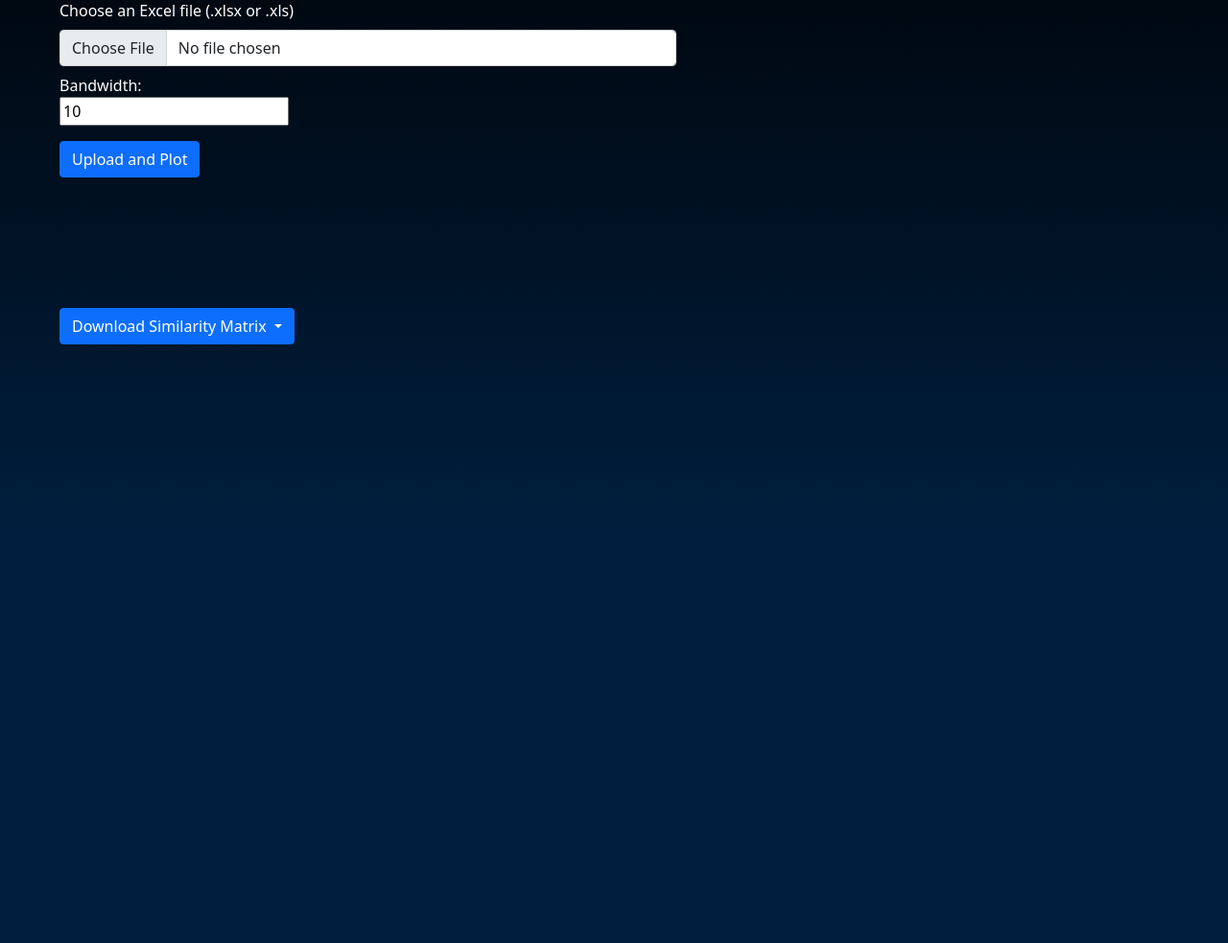
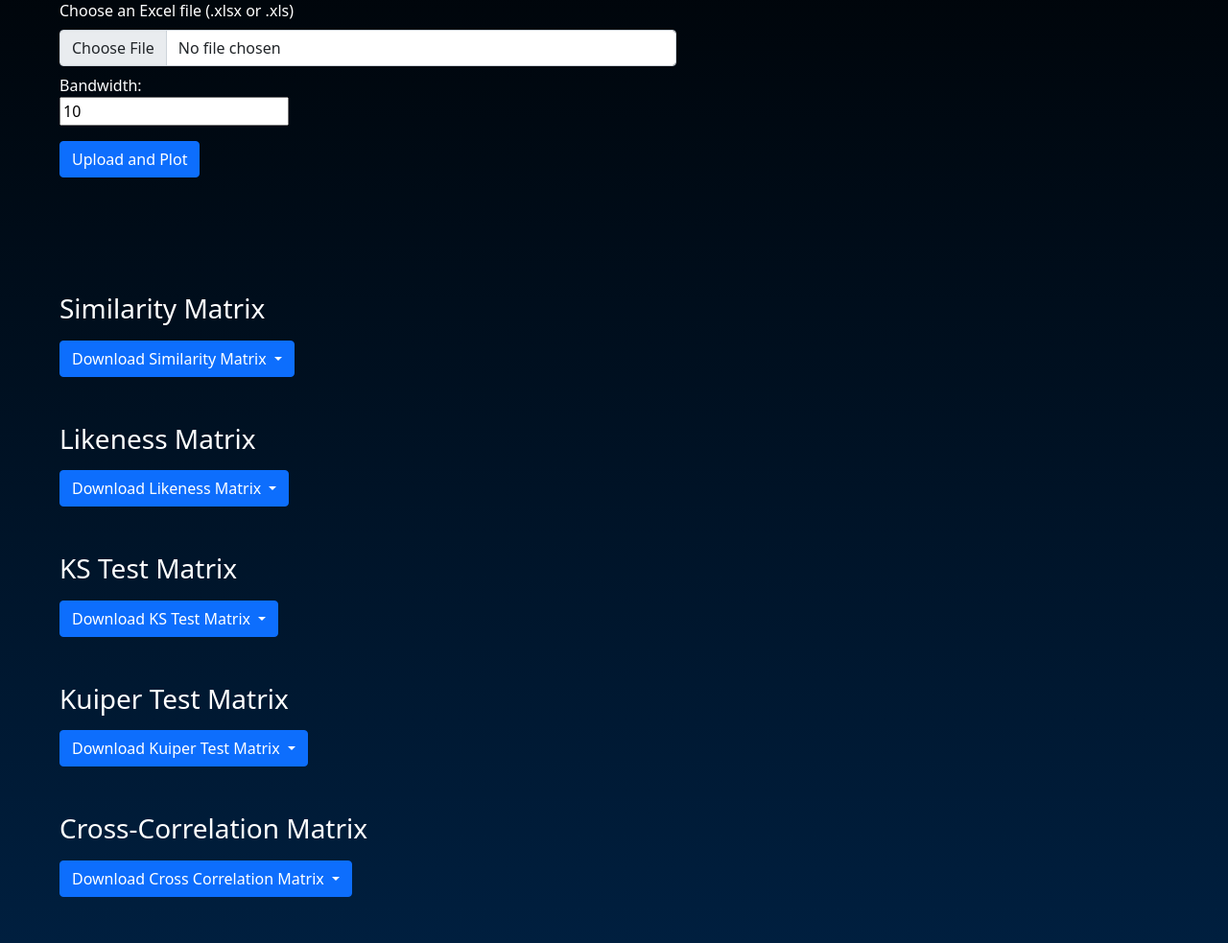
Before and after one commit to nielrya4/DZtools_web, a Flask app: template templates/dz_stats.html in a window 1280 px wide. Shown: the part 221-1204 px from the top of the page at 96% size. Before the commit the page ends 647 px from the top, so only its background shows below. Run offline with Flask 3, Linux system fonts and the light colour scheme; the template is opened without the code that fills it, so the values that code supplies are empty.

Commit message:
Implemented measures.py Added basic test functionality to dz_stats.html

```diff
--- a/app.py
+++ b/app.py
@@ -4,11 +4,10 @@ from utils import downloads, files, pdp, cdf, kde
 from flask import Flask, render_template, request, redirect, flash, send_from_directory, send_file
 
 UPLOAD_FOLDER = 'uploads'
-DATA_FOLDER = 'data'  # Folder to store data server-side
+DATA_FOLDER = 'data'
 
 if not os.path.exists(UPLOAD_FOLDER):
     os.makedirs(UPLOAD_FOLDER)
-
 if not os.path.exists(DATA_FOLDER):
     os.makedirs(DATA_FOLDER)
 
@@ -30,9 +29,8 @@ def main():
 
 @app.route('/dz_stats/', methods=['GET', 'POST'])
 def dz_stats():
-    graph_data = None
-    cdf_data = None
-    similarity_data = None
+    graph_data, cdf_data, similarity_data, likeness_data, ks_data, kuiper_data, cross_correlation_data \
+        = None, None, None, None, None, None, None
     kde_bandwidth = 10
     if request.method == 'POST':
         if 'file' not in request.files:
@@ -57,36 +55,63 @@ def dz_stats():
 
                 graph_data = kde.plot_kde_unido(all_data)
                 cdf_data = cdf.plot_cdf(all_data)
+
                 row_labels = kde.get_headers(all_data)
                 col_labels = kde.get_headers(all_data)
                 col_labels.reverse()
-                similarity_data = files.generate_excel_data(kde.get_y_values(all_data), row_labels=row_labels,
-                                                             col_labels=col_labels)
+
+                similarity_data = files.generate_matrix(kde.get_y_values(all_data),
+                                                        row_labels=row_labels,
+                                                        col_labels=col_labels,
+                                                        matrix_type="similarity")
+                likeness_data = files.generate_matrix(kde.get_y_values(all_data),
+                                                      row_labels=row_labels,
+                                                      col_labels=col_labels,
+                                                      matrix_type="likeness")
+                ks_data = files.generate_matrix(kde.get_y_values(all_data),
+                                                row_labels=row_labels,
+                                                col_labels=col_labels,
+                                                matrix_type="ks")
+                kuiper_data = files.generate_matrix(kde.get_y_values(all_data),
+                                                    row_labels=row_labels,
+                                                    col_labels=col_labels,
+                                                    matrix_type="kuiper")
+                cross_correlation_data = files.generate_matrix(kde.get_y_values(all_data),
+                                                               row_labels=row_labels,
+                                                               col_labels=col_labels,
+                                                               matrix_type="cross_correlation")
             except ValueError as e:
                 flash(str(e))
                 print(f"{e}")
                 return redirect(request.url)
-    return render_template('dz_stats.html', graph_data=graph_data, kde_bandwidth=kde_bandwidth, cdf_data=cdf_data,
-                           similarity_data=similarity_data)
+    return render_template('dz_stats.html',
+                           graph_data=graph_data,
+                           kde_bandwidth=kde_bandwidth,
+                           cdf_data=cdf_data,
+                           similarity_data=similarity_data,
+                           likeness_data=likeness_data,
+                           ks_data=ks_data,
+                           kuiper_data=kuiper_data,
+                           cross_correlation_data=cross_correlation_data)
 
 
-@app.route('/pdp/', methods=['GET', 'POST'])       #Our main loop
+@app.route('/pdp/', methods=['GET', 'POST'])  # App route for the PDP page
 def pdp_page():
-    graph_data = None                               #Set up a place for our eventual graph data
+    graph_data = None
     similarity_data = None
-    if request.method == 'POST':                    #If the front end sends us information...
-        if 'file' not in request.files:             #Check if it sent us a file
-            flash('No file part')                   #If not, say so.
-            return redirect(request.url)            #Reload
+    if request.method == 'POST':
+        if 'file' not in request.files:
+            flash('No file part')
+            return redirect(request.url)
 
-        file = request.files['file']                #Otherwise, set file equal to all the files uploaded
+        file = request.files['file']
 
-        if file.filename == '':                     #If the filename is blank,
-            flash('No selected file')               #Say so
-            return redirect(request.url)            #And reload
+        if file.filename == '':
+            flash('No selected file')
+            return redirect(request.url)
 
-        if file and files.allowed_file(file.filename):    #If we got a file AND it is allowed,
-            try:                                    #Let's try to...
+        if file and files.allowed_file(file.filename):
+            try:
                 all_data = files.read_excel(file)
                 all_data.reverse()
                 filename = SECRET_KEY + 'all_data.pkl'
@@ -96,97 +121,109 @@ def pdp_page():
                 row_labels = pdp.get_headers(all_data)
                 col_labels = pdp.get_headers(all_data)
                 row_labels.reverse()
-                similarity_data = files.generate_excel_data(pdp.get_y_values(all_data), row_labels=row_labels, col_labels=col_labels)
-            except ValueError as e:                 #If it fails,
-                flash(str(e))                       #Send an error
+                similarity_data = files.generate_matrix(pdp.get_y_values(all_data),
+                                                        row_labels=row_labels,
+                                                        col_labels=col_labels)
+            except ValueError as e:
+                flash(str(e))
                 print(f"{e}")
-                return redirect(request.url)        #Reload
+                return redirect(request.url)
 
-    return render_template('pdp.html', graph_data=graph_data, similarity_data=similarity_data) #If it passes, add our graph data to index.html
+    return render_template('pdp.html',
+                           graph_data=graph_data,
+                           similarity_data=similarity_data)
 
 
-@app.route('/kde/', methods=['GET', 'POST'])       #Our main loop
+@app.route('/kde/', methods=['GET', 'POST'])  # App route for the KDE page
 def kde_page():
-    graph_data = None                               #Set up a place for our eventual graph data
+    graph_data = None  # Set up a place for our eventual graph data
     similarity_data = None
-    if request.method == 'POST':                    #If the front end sends us information...
-        if 'file' not in request.files:             #Check if it sent us a file
-            flash('No file part')                   #If not, say so.
-            return redirect(request.url)            #Reload
+    if request.method == 'POST':  # If the front end sends us information...
+        if 'file' not in request.files:  # Check if it sent us a file
+            flash('No file part')  # If not, say so.
+            return redirect(request.url)  # Reload
 
-        file = request.files['file']                #Otherwise, set file equal to all the files uploaded
+        file = request.files['file']  # Otherwise, set file equal to all the files uploaded
 
-        if file.filename == '':                     #If the filename is blank,
-            flash('No selected file')               #Say so
-            return redirect(request.url)            #And reload
+        if file.filename == '':  # If the filename is blank,
+            flash('No selected file')  # Say so
+            return redirect(request.url)  # And reload
 
-        if file and files.allowed_file(file.filename):    #If we got a file AND it is allowed,
-            try:                                    #Let's try to...
+        if file and files.allowed_file(file.filename):  # If we got a file AND it is allowed,
+            try:  # Let's try to...
                 all_data = files.read_excel(file)
                 all_data.reverse()
                 filename = SECRET_KEY + 'all_data.pkl'
                 filepath = os.path.join(app.config['DATA_FOLDER'], filename)
                 files.save_data_to_file(all_data, filepath)
                 graph_data = pdp.plot_pdp(all_data)
-            except ValueError as e:                 #If it fails,
-                flash(str(e))                       #Send an error
-                print(f"{e}")
-                return redirect(request.url)        #Reload
+            except ValueError as e:  # If it fails,
+                flash(str(e))  # Send an error
+                print(f"{e}")  # Print it in the console
+                return redirect(request.url)  # Reload
 
-    return render_template('kde.html', graph_data=graph_data, excel_data=similarity_data) #If it passes, add our graph data to index.html
+    return render_template('kde.html',
+                           graph_data=graph_data,
+                           excel_data=similarity_data)  # If it passes, add our graph data to index.html
 
 
 @app.route("/download_cdf", methods=["GET"])
 def download_cdf():
-    return downloads.download_plot(files.read_data_from_file(os.path.join(app.config['DATA_FOLDER'], SECRET_KEY+"all_data.pkl")), 'cdf')  # Assuming there is a generic function for downloading plots
+    return downloads.download_plot(files.read_data_from_file(os.path.join(app.config['DATA_FOLDER'],
+                                                                          SECRET_KEY + "all_data.pkl")),
+                                   plot_type='cdf')
 
 
 @app.route('/download_pdp', methods=['GET'])
 def download_pdp():
-    return downloads.download_plot(files.read_data_from_file(os.path.join(app.config['DATA_FOLDER'], SECRET_KEY+"all_data.pkl")), 'pdp')  # Assuming there is a generic function for downloading plots
+    return downloads.download_plot(files.read_data_from_file(os.path.join(app.config['DATA_FOLDER'],
+                                                                          SECRET_KEY + "all_data.pkl")),
+                                   plot_type='pdp')
+
 
 @app.route('/download_kde', methods=['GET'])
 def download_kde():
-    return downloads.download_plot(files.read_data_from_file(os.path.join(app.config['DATA_FOLDER'], SECRET_KEY+"all_data.pkl")), 'kde')  # Replace with an appropriate function for downloading KDE plots
+    return downloads.download_plot(files.read_data_from_file(os.path.join(app.config['DATA_FOLDER'],
+                                                                          SECRET_KEY + "all_data.pkl")),
+                                   plot_type='kde')
 
 
 @app.route('/download_excel')
 def download_excel():
-    # Replace this with your logic to generate or fetch dynamic data
-    # For demonstration purposes, an example of y-value arrays is provided
-    all_data = files.read_data_from_file(os.path.join(app.config['DATA_FOLDER'], SECRET_KEY+"all_data.pkl"))
+    matrix_type = request.args.get('matrix_type', "similarity")
+    all_data = files.read_data_from_file(os.path.join(app.config['DATA_FOLDER'], SECRET_KEY + "all_data.pkl"))
     y_value_arrays = kde.get_y_values(all_data)
+    y_value_arrays.reverse()
+    row_labels = kde.get_headers(all_data)
 
-    # Generate Excel data
-    row_labels = kde.get_headers(all_data)
-    row_labels.reverse()
     col_labels = kde.get_headers(all_data)
-    excel_data = files.generate_excel_data(y_value_arrays, row_labels=row_labels, col_labels=col_labels)
+    col_labels.reverse()
+    excel_data = files.generate_matrix(y_value_arrays,
+                                       row_labels=row_labels,
+                                       col_labels=col_labels,
+                                       matrix_type=matrix_type)
 
-    # Create an Excel writer and save the DataFrame to Excel in-memory
     excel_buffer = BytesIO()
 
-    # Determine the desired format from the request
     download_format = request.args.get('format', 'xlsx')
 
     if download_format == 'xlsx':
         excel_data.to_excel(excel_buffer, index=True, engine='openpyxl', header=True)
         mimetype = 'application/vnd.openxmlformats-officedocument.spreadsheetml.sheet'
-        download_name = 'similarity_scores.xlsx'
+        download_name = f'{matrix_type}_scores.xlsx'
     elif download_format == 'xls':
         excel_data.to_excel(excel_buffer, index=True, engine='xlwt', header=True)
         mimetype = 'application/vnd.ms-excel'
-        download_name = 'similarity_scores.xls'
+        download_name = f'{matrix_type}_scores.xls'
     elif download_format == 'csv':
         excel_data.to_csv(excel_buffer, index=True, header=True)
         mimetype = 'text/csv'
-        download_name = 'similarity_scores.csv'
+        download_name = f'{matrix_type}_scores.csv'
     else:
         return "Invalid format specified", 400
 
     excel_buffer.seek(0)
 
-    # Serve the in-memory Excel file for download
     return send_file(
         excel_buffer,
         as_attachment=True,
@@ -213,21 +250,17 @@ def cleanup_job():
             print(f"Deleted: {filename}")
 
 
-schedule.every().hour.do(cleanup_job)
-
-
-# Start the scheduler in a separate thread
 def run_scheduler():
     while True:
         schedule.run_pending()
         time.sleep(1)
 
 
-# Start the scheduler in a separate thread
+# Start the data cleanup scheduler in a separate thread
+schedule.every().hour.do(cleanup_job)
 schedule_thread = threading.Thread(target=run_scheduler)
 schedule_thread.start()
 
-
-if __name__ == '__main__':                                      #If we are the program being called,
+if __name__ == '__main__':
     cleanup_job()
-    app.run(port=8000, debug=True)                              #Then run on port 8000 in debugging mode.
+    app.run(port=8000, debug=True)
--- a/templates/dz_stats.html
+++ b/templates/dz_stats.html
@@ -92,6 +92,7 @@
             <br />
             <br />
             {% if similarity_data is not none %}
+                <h3>Similarity Matrix</h3>
                 {{ similarity_data.to_html(classes="table table-bordered table-striped", justify="center").replace('<th>','<th style = "background-color: White;">').replace('<td>','<td style = "background-color: White;">')|safe }}
                 <div class="col-md-3">
                     <div class="mt-3">
@@ -100,9 +101,89 @@
                                 Download Similarity Matrix
                             </button>
                             <ul class="dropdown-menu">
-                                <li><a class="dropdown-item" href="{{ url_for('download_excel', format='xlsx') }}">XLSX</a></li>
-                                <li><a class="dropdown-item" href="{{ url_for('download_excel', format='xls') }}">XLS</a></li>
-                                <li><a class="dropdown-item" href="{{ url_for('download_excel', format='csv') }}">CSV</a></li>
+                                <li><a class="dropdown-item" href="{{ url_for('download_excel', format='xlsx', matrix_type="similarity") }}">XLSX</a></li>
+                                <li><a class="dropdown-item" href="{{ url_for('download_excel', format='xls', matrix_type="similarity") }}">XLS</a></li>
+                                <li><a class="dropdown-item" href="{{ url_for('download_excel', format='csv', matrix_type="similarity") }}">CSV</a></li>
+                            </ul>
+                        </div>
+                    </div>
+                </div>
+            {% endif %}
+            <br />
+            <br />
+            {% if likeness_data is not none %}
+                <h3>Likeness Matrix</h3>
+                {{ likeness_data.to_html(classes="table table-bordered table-striped", justify="center").replace('<th>','<th style = "background-color: White;">').replace('<td>','<td style = "background-color: White;">')|safe }}
+                <div class="col-md-3">
+                    <div class="mt-3">
+                        <div class="btn-group">
+                            <button type="button" class="btn btn-primary dropdown-toggle" data-bs-toggle="dropdown" aria-expanded="false">
+                                Download Likeness Matrix
+                            </button>
+                            <ul class="dropdown-menu">
+                                <li><a class="dropdown-item" href="{{ url_for('download_excel', format='xlsx', matrix_type="likeness") }}">XLSX</a></li>
+                                <li><a class="dropdown-item" href="{{ url_for('download_excel', format='xls', matrix_type="likeness") }}">XLS</a></li>
+                                <li><a class="dropdown-item" href="{{ url_for('download_excel', format='csv', matrix_type="likeness") }}">CSV</a></li>
+                            </ul>
+                        </div>
+                    </div>
+                </div>
+            {% endif %}
+            <br />
+            <br />
+            {% if ks_data is not none %}
+                <h3>KS Test Matrix</h3>
+                {{ ks_data.to_html(classes="table table-bordered table-striped", justify="center").replace('<th>','<th style = "background-color: White;">').replace('<td>','<td style = "background-color: White;">')|safe }}
+                <div class="col-md-3">
+                    <div class="mt-3">
+                        <div class="btn-group">
+                            <button type="button" class="btn btn-primary dropdown-toggle" data-bs-toggle="dropdown" aria-expanded="false">
+                                Download KS Test Matrix
+                            </button>
+                            <ul class="dropdown-menu">
+                                <li><a class="dropdown-item" href="{{ url_for('download_excel', format='xlsx', matrix_type="ks") }}">XLSX</a></li>
+                                <li><a class="dropdown-item" href="{{ url_for('download_excel', format='xls', matrix_type="ks") }}">XLS</a></li>
+                                <li><a class="dropdown-item" href="{{ url_for('download_excel', format='csv', matrix_type="ks") }}">CSV</a></li>
+                            </ul>
+                        </div>
+                    </div>
+                </div>
+            {% endif %}
+            <br />
+            <br />
+            {% if kuiper_data is not none %}
+                <h3>Kuiper Test Matrix</h3>
+                {{ kuiper_data.to_html(classes="table table-bordered table-striped", justify="center").replace('<th>','<th style = "background-color: White;">').replace('<td>','<td style = "background-color: White;">')|safe }}
+                <div class="col-md-3">
+                    <div class="mt-3">
+                        <div class="btn-group">
+                            <button type="button" class="btn btn-primary dropdown-toggle" data-bs-toggle="dropdown" aria-expanded="false">
+                                Download Kuiper Test Matrix
+                            </button>
+                            <ul class="dropdown-menu">
+                                <li><a class="dropdown-item" href="{{ url_for('download_excel', format='xlsx', matrix_type="kuiper") }}">XLSX</a></li>
+                                <li><a class="dropdown-item" href="{{ url_for('download_excel', format='xls', matrix_type="kuiper") }}">XLS</a></li>
+                                <li><a class="dropdown-item" href="{{ url_for('download_excel', format='csv', matrix_type="kuiper") }}">CSV</a></li>
+                            </ul>
+                        </div>
+                    </div>
+                </div>
+            {% endif %}
+            <br />
+            <br />
+            {% if cross_correlation_data is not none %}
+                <h3>Cross-Correlation Matrix</h3>
+                {{ cross_correlation_data.to_html(classes="table table-bordered table-striped", justify="center").replace('<th>','<th style = "background-color: White;">').replace('<td>','<td style = "background-color: White;">')|safe }}
+                <div class="col-md-3">
+                    <div class="mt-3">
+                        <div class="btn-group">
+                            <button type="button" class="btn btn-primary dropdown-toggle" data-bs-toggle="dropdown" aria-expanded="false">
+                                Download Cross Correlation Matrix
+                            </button>
+                            <ul class="dropdown-menu">
+                                <li><a class="dropdown-item" href="{{ url_for('download_excel', format='xlsx', matrix_type="cross_correlation") }}">XLSX</a></li>
+                                <li><a class="dropdown-item" href="{{ url_for('download_excel', format='xls', matrix_type="cross_correlation") }}">XLS</a></li>
+                                <li><a class="dropdown-item" href="{{ url_for('download_excel', format='csv', matrix_type="cross_correlation") }}">CSV</a></li>
                             </ul>
                         </div>
                     </div>
```
Also changed, not shown: utils/files.py (+33 -13 lines), utils/kde.py (+6 -8 lines), utils/measures.py (added, +46 -0 lines).
